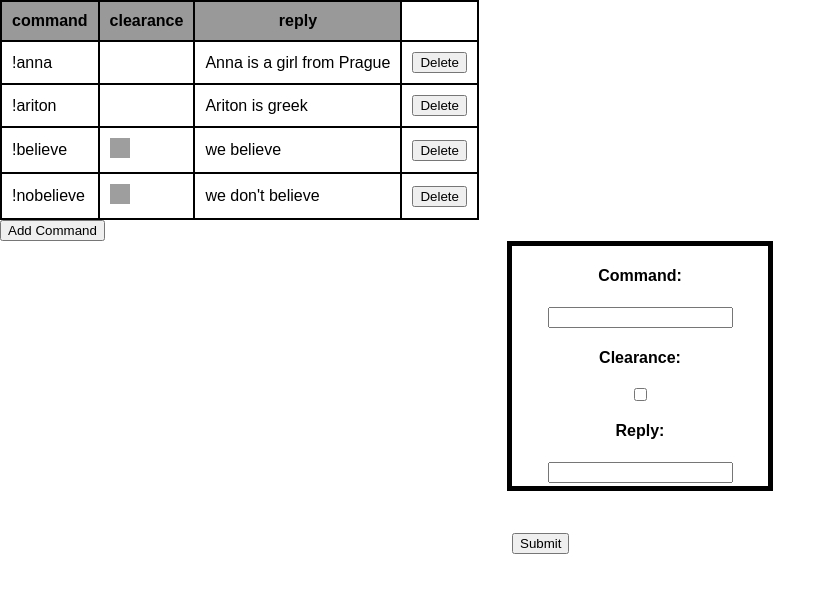
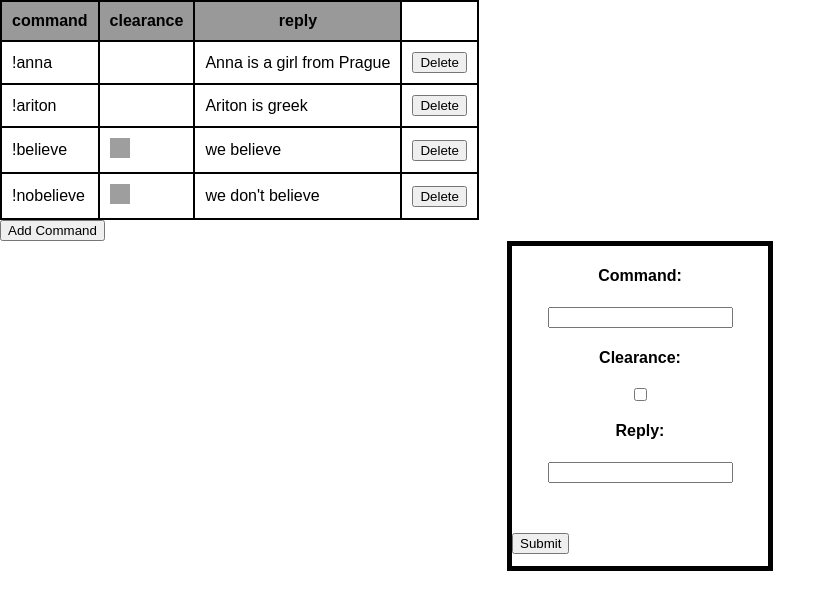
Before and after one commit to LeahTerra/Command_Table, a React (Create React App) app: page / in a window 1280 px wide. Both pictures are taken after a click on the button "Add Command". Shown: the top 610 px of the page, without its empty margins (0-836 px from the left). Built offline with nearby package versions, Linux system fonts and the light colour scheme; grey boxes are pictures that could not be loaded.

Commit message:
Error handling
Added functional error handling to not allow the user to add a command that does not meet the proper guidelines.

```diff
--- a/public/index.html
+++ b/public/index.html
@@ -26,7 +26,7 @@
       margin: auto;
       flex-direction: column;
       width: 20vw;
-      height: 30vh;
+      height: 40vh;
       border: 5px solid black;
     }
 
@@ -42,6 +42,10 @@
     #submit {
       margin-top: 50px;
     }
+
+    #error {
+      background: red;
+    }
   </style>
   <body>
     <noscript>
--- a/src/Add.js
+++ b/src/Add.js
@@ -1,6 +1,6 @@
 import React, { Component } from 'react';
 
-class Add extends Component {
+class AddCommandForm extends Component {
     constructor(props) {
         super(props);
         this.handleInputChange = this.handleInputChange.bind(this);
@@ -12,65 +12,73 @@ class Add extends Component {
         reply: "",
     }
 
+    errorChecker = false;
+
     handleInputChange(event) {
         const target = event.target;
         var value = target.value;
         const name = target.name;
 
-        if(name === 'clearance' && value === 'on'){
-            value = 'mod';
-        }
-        else if(name === 'clearance' && value != 'on') {
-            value = 'all'
+        if(name === 'clearance'){
+            value = 'on' ? value = 'mod' : value = 'all';
         }
 
         this.setState({
-          [name]: value
+            [name]: value
         });
       }
 
-    handleSubmit = () => {
+    checkError = () => {
+        const duplicate = this.props.OriginalList.find(commands => commands.command === this.state.command)
 
-        this.props.addCommand(this.state)
+        if(this.state.command[0] !== '!') {
+            this.errorChecker = true
+            console.log('No ! at start')
 
+        } else if(duplicate !== undefined) {
+            this.errorChecker = true
+            console.log('Theres a duplicate')
+
+        } else if(this.state.reply === '') {
+            this.errorChecker = true
+            console.log('Reply cant be false')
+
+        } else {
+            this.errorChecker = false
+        }
+    }
+
+    handleSubmit() {
+        this.checkError();
+        this.errorChecker === false ? this.props.addCommand(this.state) : '';
     }
 
     render() {
         return (
-            <CreatePop
-                addCommand={this.props.addCommand}
-                handleSubmit={this.handleSubmit}
-                handleInputChange={this.handleInputChange}
-            />
-        )
-    }
-}
-
-const CreatePop = props => {
-    return (
-        <form width='40%' height='60%'>
+            <form width='40%' height='60%'>
             <label>
-
                 <h4>Command:</h4> <input
                             type='text'
                             name='command'
-                            onChange={props.handleInputChange}
+                            onChange={this.handleInputChange}
                         />
 
                 <h4>Clearance:</h4> <input
                             type='checkbox'
                             name='clearance'
-                            onChange={props.handleInputChange}
+                            onChange={this.handleInputChange}
                         />
 
                 <h4>Reply:</h4> <input
                             type='text'
                             name='reply'
-                            onChange={props.handleInputChange}
+                            onChange={this.handleInputChange}
                         />
-                <button id='submit' type='button' onClick={props.handleSubmit}> Submit </button>
+                <button id='submit' type='button' onClick={this.handleSubmit.bind(this)}> Submit </button>
             </label>
         </form>
-    )
+        )
+    }
 }
-export default Add
+
+export default AddCommandForm
--- a/src/App.js
+++ b/src/App.js
@@ -1,8 +1,14 @@
 import React, { Component } from 'react';
 import Table from './Table';
-import Add from './Add';
+import AddCommandForm from './Add';
 
 class CommandList extends Component {
+
+  constructor() {
+    super();
+    this.addCommand = this.addCommand.bind(this)
+  }
+
   state = {
       commands: [
       {
@@ -26,14 +32,14 @@ class CommandList extends Component {
           reply: "we don't believe"
       },
     ],
-      bool: false
+      newCommandTrigger: false
   };
 
-  addCommand = (newCommand) => {
-
-    this.state.commands.push(newCommand),
+  addCommand(newCommand){
+    console.log(newCommand)
+    this.state.commands.push(newCommand);
     this.setState({
-      bool: false
+      newCommandTrigger: false
     })
 
   }
@@ -46,22 +52,21 @@ class CommandList extends Component {
     })
   };
 
-  changeBool() {
+  changeCommandTrigger() {
     this.state.bool
-      ? this.setState({bool: false})
-      : this.setState({bool: true});
+      ? this.setState({newCommandTrigger: false})
+      : this.setState({newCommandTrigger: true});
   }
 
   render() {
-    console.log(this.state.commands)
     return (
       <div>
         <Table
           commands={this.state.commands}
           deleteCommand={this.deleteCommand}
         />
-        <button onClick={() => this.changeBool()}> Add Command </button>
-        {this.state.bool === true ? <Add command={this.state} addCommand={this.addCommand}/> : ''}
+        <button onClick={() => this.changeCommandTrigger()}> Add Command </button>
+        {this.state.newCommandTrigger === true ? <AddCommandForm OriginalList={this.state.commands} addCommand={this.addCommand}/> : ''}
       </div>
     )
   }
--- a/src/Table.js
+++ b/src/Table.js
@@ -32,7 +32,6 @@ const CommandListHeader = () => {
 }
 
 const CommandListItems = props => {
-    console.log(props.commands)
     return <tbody>{ props.commands.map((row, index) =>{
         return (
             <tr key={index}>
```
